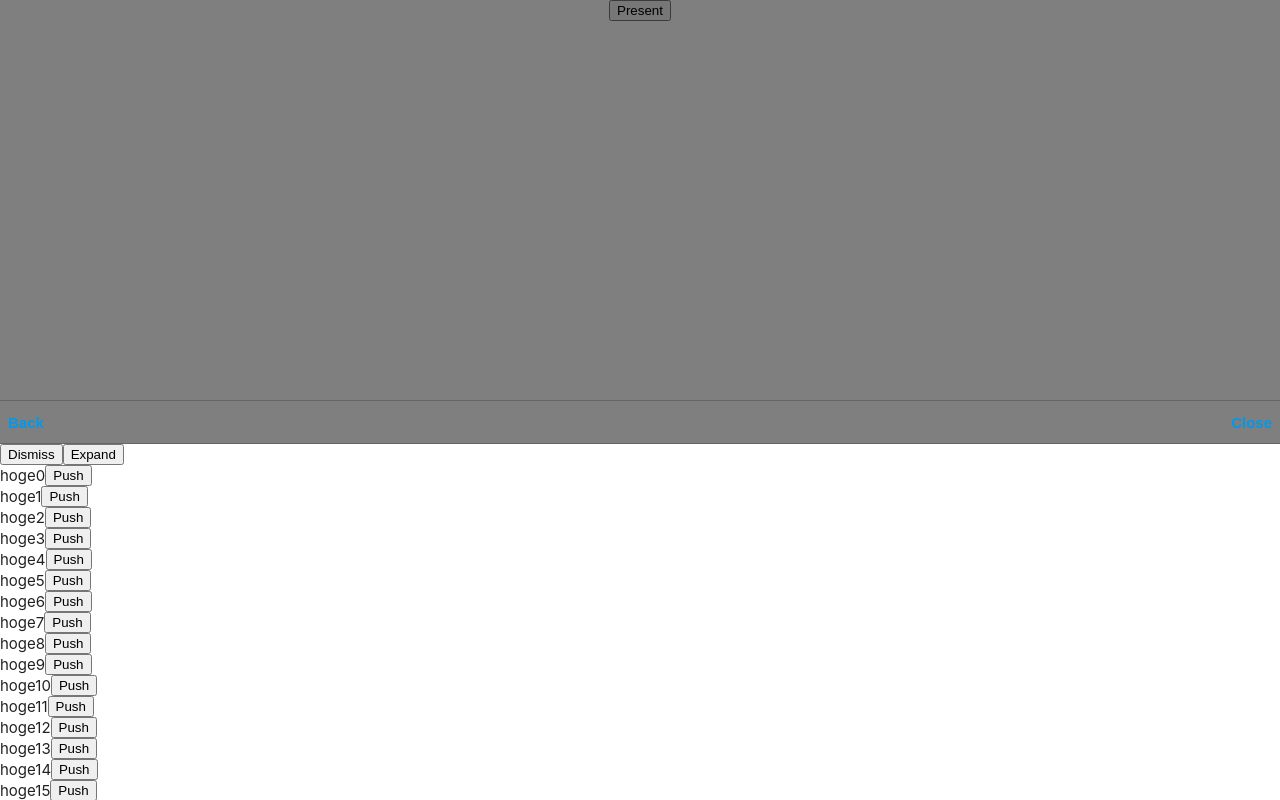
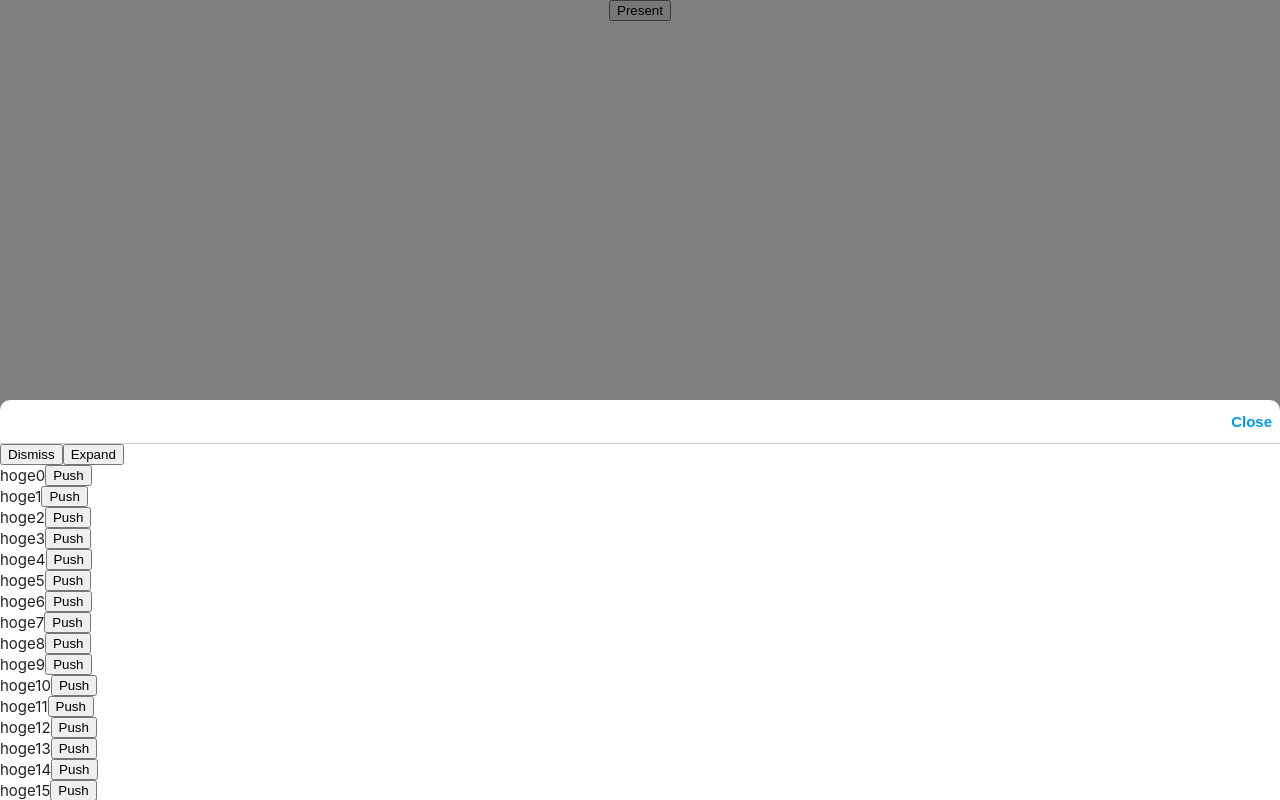
Before and after one commit to noughts/react-swiftui, a Next.js app: page / in a window 1280 px wide. Both pictures are taken after a click on the button "Present". Built offline with nearby package versions, Linux system fonts and the light colour scheme.

Commit message:
NavigationView実装

```diff
--- a/src/components/NavigationStack.tsx
+++ /dev/null
@@ -1,29 +0,0 @@
-import React, { ReactNode } from "react"
-import HStack from "./HStack";
-import Button from "./Button"
-import Spacer from "./Spacer";
-
-export class NavigationStack extends React.Component<{
-	children: ReactNode;
-}>{
-	render(): React.ReactNode {
-		const p = this.props;
-		return <div>
-			<NavigationBar />
-			{p.children}
-		</div>
-	}
-}
-
-class NavigationBar extends React.Component {
-	render(): React.ReactNode {
-		return <HStack style={{ height: 44,
-			borderTop:"solid 0.5px var(--separator)",
-			borderBottom:"solid 0.5px var(--separator)"
-		 }}>
-			<Button label="Back" />
-			<Spacer />
-			<Button label="Close" />
-		</HStack>
-	}
-}
--- a/src/components/NavigationView.tsx
+++ b/src/components/NavigationView.tsx
@@ -1,30 +1,37 @@
 import { AnimatePresence, motion } from "framer-motion";
-import React, { CSSProperties } from "react";
-import { NavigationContext, SceneContext } from "./SceneContext";
+import React, { CSSProperties, ReactNode } from "react";
+import Button from "./Button";
+import HStack from "./HStack";
+import { NavigationContext } from "./SceneContext";
+import Spacer from "./Spacer";
+import { ViewProps } from "./ViewProps";
+import VStack from "./VStack";
 
-export default class NavigationView extends React.Component<{
+export class NavigationView extends React.Component<{
 	style?: CSSProperties;
-	children?: any;
+	children?: React.ReactElement<ViewProps>;
 }, {
 	stack: any[];
+	windowWidth: number;
 }>{
-
-	root_ref = React.createRef<HTMLDivElement>();
 
 	constructor(p) {
 		super(p);
-		const page = this.createPageView(p.children);
 		this.state = {
-			stack: [page],
+			stack: [p.children],
+			windowWidth: 0,
 		}
 		this.push = this.push.bind(this);
 		this.pop = this.pop.bind(this);
 	}
 
-	push(element: React.ReactElement) {
+	componentDidMount(): void {
+		this.setState({ windowWidth: window.innerWidth });
+	}
+
+	push(view: React.ReactElement) {
 		const newAry = this.state.stack;
-		const newPage = this.createPageView(element);
-		newAry.push(newPage);
+		newAry.push(view);
 		this.setState({ stack: newAry })
 	}
 	pop() {
@@ -33,28 +40,24 @@ export default class NavigationView extends React.Component<{
 		this.setState({ stack: newAry })
 	}
 
-	createPageView(content: any) {
-		const initX = this.root_ref.current ? this.root_ref.current.clientWidth : 0;
-		const key = this.state ? this.state.stack.length : 0;
-		return <motion.div
-			key={key}
-			animate={{
-				x: 0,
-			}}
-			initial={{ x: initX }}
-			exit={{ x: initX }}
-			transition={{
-				ease: "easeOut"
-			}}
-			style={{
-				position: "absolute",
-				width: "100%",
-				height: "100%",
-				backgroundColor: "white",
-				zIndex: key,
-			}}>
-			{content}
-		</motion.div>
+	get topView(): React.ReactElement<ViewProps> {
+		return this.state.stack[this.state.stack.length - 1];
+	}
+
+	// 特に指定されていなければ Back ボタンを表示
+	get leftBarButtonItem() {
+		if (this.topView.props.leftBarButtonItem) {
+			return this.topView.props.leftBarButtonItem;
+		}
+		if (this.state.stack.length <= 1) {
+			return null;
+		}
+		return <NavigationContext.Consumer>{context =>
+			<Button label="< Back" action={e => {
+				context.pop();
+			}} />
+		}</NavigationContext.Consumer>
+
 	}
 
 	render() {
@@ -68,18 +71,78 @@ export default class NavigationView extends React.Component<{
 			style = Object.assign(style, p.style);
 		}
 
-		return <div ref={this.root_ref} className="NavigationView" style={style}>
+		return <div className="NavigationView" style={style}>
 			<NavigationContext.Provider value={{
 				push: this.push,
 				pop: this.pop,
 			}}>
-				{/* AnimatePresenceによって、exit アニメーションを有効に出来ます */}
-				<AnimatePresence>
-					{this.state.stack.map(x => {
-						return x;
-					})}
-				</AnimatePresence>
+				<VStack style={{
+					height: "100%",
+				}}>
+					<NavigationBar
+						rightItem={this.topView.props.rightBarButtonItem}
+						leftItem={this.leftBarButtonItem}
+					/>
+					<div style={{
+						position: "relative",
+						flexGrow: 2,
+					}}>
+						{/* AnimatePresenceによって、exit アニメーションを有効に出来ます */}
+						<AnimatePresence>
+							{this.state.stack.map((x, i) => {
+								return <View key={i} windowWidth={this.state.windowWidth}>{x}</View>;
+							})}
+						</AnimatePresence>
+					</div>
+				</VStack>
 			</NavigationContext.Provider>
 		</div>
 	}
 }
+
+
+class View extends React.Component<{
+	children;
+	windowWidth: number;
+}>{
+	render(): React.ReactNode {
+		const initX = this.props.windowWidth;
+		return <motion.div
+			animate={{ x: 0 }}
+			initial={{ x: initX }}
+			exit={{ x: initX }}
+			transition={{
+				ease: "easeOut"
+			}}
+			style={{
+				position: "absolute",
+				width: "100%",
+				height: "100%",
+				backgroundColor: "white",
+			}}>
+			{this.props.children}
+		</motion.div>
+	}
+}
+
+
+
+class NavigationBar extends React.Component<{
+	leftItem?: ReactNode;
+	rightItem?: ReactNode;
+}>{
+	render(): React.ReactNode {
+		const p = this.props;
+		return <HStack style={{
+			height: 44,
+			flexShrink: 0,
+			backgroundColor: "var(--bg-color)",
+			// borderTop: "solid 0.5px var(--separator)",
+			borderBottom: "solid 0.5px var(--separator)"
+		}}>
+			{p.leftItem}
+			<Spacer />
+			{p.rightItem}
+		</HStack>
+	}
+}
--- a/src/components/Sheet.tsx
+++ b/src/components/Sheet.tsx
@@ -1,6 +1,7 @@
 import { motion, AnimatePresence } from "framer-motion";
 import React, { ReactNode } from "react"
 import { Detent, AnyTransition } from "./ViewProps";
+
 
 
 export class Sheet extends React.Component<{
@@ -51,7 +52,7 @@ export class Sheet extends React.Component<{
 		</motion.div>
 	}
 
-	private get _height(){
+	private get _height() {
 		const p = this.props;
 		switch (p.detent) {
 			case Detent.medium:
@@ -68,7 +69,7 @@ export class Sheet extends React.Component<{
 				return { opacity: 0 };
 			case AnyTransition.slide:
 			default:
-				return { translateY: this.state.windowHeight, height:this._height };
+				return { translateY: this.state.windowHeight, height: this._height };
 
 		}
 	}
@@ -95,6 +96,7 @@ export class Sheet extends React.Component<{
 		}
 	}
 
+
 	render(): React.ReactNode {
 		const p = this.props;
 		const initial = this._initial;
@@ -107,7 +109,7 @@ export class Sheet extends React.Component<{
 					left: 0,
 					width: "100%",
 					height: "100%",
-					zIndex:100,
+					zIndex: 100,
 				}}>
 					{this.shadeView}
 					<motion.div
@@ -121,6 +123,7 @@ export class Sheet extends React.Component<{
 							position: "absolute",
 							width: "100%",
 							overflow: "hidden",
+							borderRadius:"10px 10px 0 0",
 							zIndex: 0,
 						}}>{p.children}
 					</motion.div>
--- a/src/index.ts
+++ b/src/index.ts
@@ -3,7 +3,7 @@ export { default as Divider } from "./components/Divider"
 export { default as HGrid } from "./components/HGrid"
 export { default as HStack } from "./components/HStack"
 export { default as List } from "./components/List"
-export { default as NavigationView } from "./components/NavigationView"
+export { NavigationView } from "./components/NavigationView"
 export { default as PageView } from "./components/PageView"
 export { default as ScrollView } from "./components/ScrollView"
 export { default as Spacer } from "./components/Spacer"
@@ -13,7 +13,6 @@ export { default as Text } from "./components/Text"
 export { default as VStack } from "./components/VStack"
 export { default as ZStack } from "./components/ZStack"
 export { Sheet } from "./components/Sheet"
-export { NavigationStack } from "./components/NavigationStack"
 
 export { SceneContext } from "./components/SceneContext"
 export type { ViewProps } from "./components/ViewProps"
--- a/src/pages/index.tsx
+++ b/src/pages/index.tsx
@@ -1,7 +1,7 @@
 import { NavigationContext, SceneContext } from "@/components/SceneContext";
-import { Detent } from "@/components/ViewProps";
+import { Detent, ViewProps } from "@/components/ViewProps";
 import React from "react";
-import { HStack, NavigationStack, Sheet, TabItem, TabView, VStack } from "..";
+import { Button, HStack, NavigationView, Sheet, TabItem, TabView, VStack } from "..";
 
 
 export default class IndexPage extends React.PureComponent {
@@ -16,61 +16,88 @@ export default class IndexPage extends React.PureComponent {
 	}
 }
 
-
+const HomeContext = React.createContext<{
+	dismiss: Function;
+	expandSheet: Function;
+}>(null);
 class HomeView extends React.Component<{
 	text?: string;
 }, {
 	showArticleList: boolean;
-	articleListDetent: Detent
+	sheetDetent: Detent
 }>{
 
 	constructor(p) {
 		super(p);
 		this.state = {
 			showArticleList: false,
-			articleListDetent: Detent.medium,
+			sheetDetent: Detent.medium,
 		}
 	}
 
+
 	render(): React.ReactNode {
 		const s = this.state;
-		return <VStack alignment={"center"}>
+		return <HomeContext.Provider value={{
+			dismiss: () => {
+				this.setState({ showArticleList: false })
+			},
+			expandSheet: () => {
+				this.setState({ sheetDetent: Detent.large })
+			},
+		}}>
+			<VStack alignment={"center"}>
 				<div>{this.props.text}</div>
 				<button onClick={e => {
-				this.setState({ showArticleList: true, articleListDetent: Detent.medium })
+					this.setState({
+						showArticleList: true,
+						sheetDetent: Detent.medium
+					})
 				}}>Present</button>
 
 				<Sheet isPresented={s.showArticleList}
-				detent={s.articleListDetent}
+					detent={s.sheetDetent}
 					onClickShadeView={e => {
 						this.setState({ showArticleList: false })
 					}}>
+					<NavigationView>
 						<ArticleList
 							onCloseButtonTap={e => {
 								this.setState({ showArticleList: false })
 							}}
 							onExpandButtonTap={e => {
-						this.setState({ articleListDetent: Detent.large })
+								this.setState({ sheetDetent: Detent.large })
 							}} />
+					</NavigationView>
 				</Sheet>
 			</VStack>
+		</HomeContext.Provider>
 	}
 }
 
 
 
-class ArticleList extends React.Component<{
+class ArticleList extends React.Component<ViewProps & {
 	onCloseButtonTap: Function;
 	onExpandButtonTap: Function;
 }>{
 
-	static contextType = SceneContext;
-	declare context: React.ContextType<typeof SceneContext>;
+	static contextType = NavigationContext;
+	declare context: React.ContextType<typeof NavigationContext>;
+
+	static defaultProps = {
+		rightBarButtonItem: <HomeContext.Consumer>{context =>
+			<Button label="Close" action={e => {
+				context.dismiss();
+			}} />}
+		</HomeContext.Consumer>
+	}
 
 	render(): React.ReactNode {
 		const p = this.props;
+		const s = this.state;
 		const ary = Array.from(Array(100), (v, k) => k)
-		return <NavigationStack>
+		return <HomeContext.Consumer>{homeContext =>
 			<div style={{
 				backgroundColor: "var(--bg-color)",
 				height: "100%",
@@ -80,36 +107,14 @@ class ArticleList extends React.Component<{
 				<button onClick={e => { p.onExpandButtonTap() }}>Expand</button>
 				{ary.map(x => {
 					return <ArticleCell id={x} key={x} onClick={e => {
-						// navContext.push(<ArticleView text={x.toString()} />)
+						homeContext.expandSheet();
+						this.context.push(<ArticleView
+							text={x.toString()}
+						/>)
 					}} />
 				})}
 			</div>
-		</NavigationStack>
-
-		/*
-		return <NavigationView>
-			<NavigationContext.Consumer>{navContext =>
-				<ScrollView axis="vertical" style={{
-					backgroundColor: "var(--bg-color)"
-				}}>
-					<button onClick={e => {
-						this.context.dismiss();
-					}}>Dismiss</button>
-
-					<button onClick={e => {
-						this.context.setDetent(Detent.large)
-					}}>Expand</button>
-
-					{ary.map(x => {
-						return <ArticleCell id={x} key={x} onClick={e => {
-							navContext.push(<ArticleView text={x.toString()} />)
-						}} />
-					})}
-				</ScrollView>
-			}
-			</NavigationContext.Consumer>
-		</NavigationView>
-		*/
+		}</HomeContext.Consumer>
 	}
 }
 
@@ -128,16 +133,20 @@ class ArticleCell extends React.Component<{
 
 
 
-class ArticleView extends React.Component<{ text: string }>{
+class ArticleView extends React.Component<ViewProps & {
+	text: string,
+}>{
 
-	static contextType = NavigationContext;
-	declare context: React.ContextType<typeof NavigationContext>;
+	static defaultProps = {
+		rightBarButtonItem: <HomeContext.Consumer>{context =>
+			<Button label="Close" action={e => {
+				context.dismiss();
+			}} />}
+		</HomeContext.Consumer>
+	}
 
 	render(): React.ReactNode {
 		return <div style={{ backgroundColor: "var(--bg-color)" }}>
-			<button onClick={e => {
-				this.context.pop();
-			}}>Back</button>
 			<div>ArticleView {this.props.text}</div>
 		</div>
 	}
```
Also changed, not shown: src/components/NavigationLink.tsx (deleted, +0 -11 lines), src/components/SceneContext.ts (+9 -0 lines), src/components/ViewProps.ts (+11 -3 lines). Lines whose indentation alone changed are shown as unchanged.
